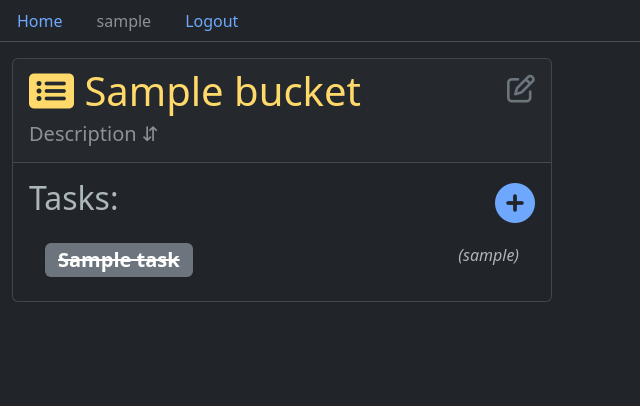
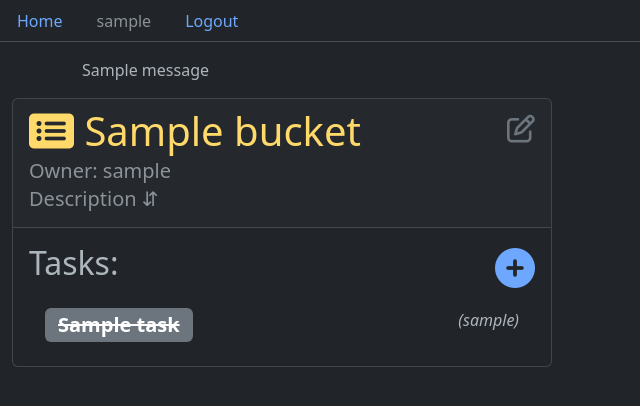
Before and after one commit to giovanibs/django_bucket_list, a Django app: page /bucket/1/ in a window 1280 px wide. Shown: the top 406 px of the page, without its empty margins (0-640 px from the left). Run offline with Django 4.2, Linux system fonts and the light colour scheme; a user stored in the database is signed in; tables that the repository leaves empty hold one stand-in row (values such as "Sample post"); one stand-in notice (Sample message) is shown; some libraries are stand-ins or nearby versions.

Commit message:
+ permissions and alerts

```diff
--- a/bucketapp/templates/bucketapp/base.html
+++ b/bucketapp/templates/bucketapp/base.html
@@ -45,6 +45,15 @@
           </li>
         {% endif %}
       </ul>
+    </header>
+
+    {% if messages %}
+      <div class="container mt-3">
+          {% for message in messages %}
+              <div{% if message.tags %} class="{{ message.tags }}"{% endif %}>{{ message }}</div>
+          {% endfor %}
+      </div>
+    {% endif %}
 
     <div role="main" class="container-fluid">{% block content %}{% endblock %}</div>
 
--- a/bucketapp/templates/bucketapp/bucket_detail.html
+++ b/bucketapp/templates/bucketapp/bucket_detail.html
@@ -16,10 +16,13 @@
       </a>
 
     </div>
+    <div class="card-subtitle mb-2 text-body-secondary h5" type="button" data-bs-toggle="collapse" data-bs-target="#collapseDescription" aria-expanded="false" aria-controls="collapseDescription">
+      Owner: {{ bucket.owner }}
+    </div>
 
-      <span class="card-subtitle mb-2 text-body-secondary h5" type="button" data-bs-toggle="collapse" data-bs-target="#collapseDescription" aria-expanded="false" aria-controls="collapseDescription">
+      <div class="card-subtitle mb-2 text-body-secondary h5" type="button" data-bs-toggle="collapse" data-bs-target="#collapseDescription" aria-expanded="false" aria-controls="collapseDescription">
         Description &#8693
-      </span>
+      </div>
 
     <div class="collapse mb-3" id="collapseDescription">
       <p class="card-text">{{ bucket.description }}</p>
--- a/bucketapp/views.py
+++ b/bucketapp/views.py
@@ -24,6 +24,20 @@
         context = super().get_context_data(**kwargs)
         context['view_type'] = 'create'
         return context
+
+
+    def form_valid(self, form):
+        bucket = form.cleaned_data['bucket']
+
+        if self.request.user != bucket.owner:
+            messages.error(self.request,
+                       "You are not the owner of this bucket.",
+                       # bootstrap tags
+                       extra_tags="alert alert-warning d-flex align-items-center"
+        )
+            return self.render_to_response(self.get_context_data(form=form))
+
+        return super().form_valid(form)
 
 
 class BucketCreate(LoginRequiredMixin, CreateView):
@@ -63,25 +77,90 @@
     model = Task
     fields = '__all__'
 
+    def dispatch(self, request, *args, **kwargs):
+        self.object = self.get_object()
+
+        if self.request.user != self.object.bucket.owner:
+            messages.error(self.request,
+                       "You are not the owner of this bucket.",
+                       # bootstrap tags
+                       extra_tags="alert alert-warning d-flex align-items-center"
+        )
+            referring_page = request.META.get('HTTP_REFERER')
+            return HttpResponseRedirect(referring_page or reverse('bucket-list'))
+
+        return super().dispatch(request, *args, **kwargs)
+
 
 class BucketUpdate(LoginRequiredMixin, UpdateView):
     model = Bucket
     fields = '__all__'
 
 
+    def dispatch(self, request, *args, **kwargs):
+        self.object = self.get_object()
+
+        if self.request.user != self.object.owner:
+            messages.error(self.request,
+                       "You are not the owner of this bucket.",
+                       # bootstrap tags
+                       extra_tags="alert alert-warning d-flex align-items-center"
+        )
+            referring_page = request.META.get('HTTP_REFERER')
+            return HttpResponseRedirect(referring_page or reverse('bucket-list'))
+
+        return super().dispatch(request, *args, **kwargs)
+
+
 class TaskDelete(LoginRequiredMixin, DeleteView):
     model = Task
     success_url = reverse_lazy('bucket-list')
+
+    def dispatch(self, request, *args, **kwargs):
+        self.object = self.get_object()
+
+        if self.request.user != self.object.bucket.owner:
+            messages.error(self.request,
+                       "You are not the owner of this bucket.",
+                       # bootstrap tags
+                       extra_tags="alert alert-danger d-flex align-items-center"
+        )
+            referring_page = request.META.get('HTTP_REFERER')
+            return HttpResponseRedirect(referring_page or reverse('bucket-list'))
+
+        return super().dispatch(request, *args, **kwargs)
 
 
 class BucketDelete(LoginRequiredMixin, DeleteView):
     model = Bucket
     success_url = reverse_lazy('bucket-list')
 
+    def dispatch(self, request, *args, **kwargs):
+        self.object = self.get_object()
+
+        if self.request.user != self.object.owner:
+            messages.error(self.request,
+                       "You are not the owner of this bucket.",
+                       # bootstrap tags
+                       extra_tags="alert alert-danger d-flex align-items-center"
+        )
+            referring_page = request.META.get('HTTP_REFERER')
+            return HttpResponseRedirect(referring_page or reverse('bucket-list'))
+
+        return super().dispatch(request, *args, **kwargs)
+
 
 @login_required
 def task_toggle_complete(request, pk):
     task = get_object_or_404(Task, id=pk)
-    task.complete = not task.complete
-    task.save()
+
+    if request.user in [task.assignee, task.bucket.owner]:
+        task.complete = not task.complete
+        task.save()
+    else:
+        messages.error(request,
+                       "You are not the owner of the bucket or the task's assignee.",
+                       # bootstrap tags
+                       extra_tags="alert alert-warning d-flex align-items-center"
+        )
     return HttpResponseRedirect(reverse('bucket-detail', args=[task.bucket.pk]))
```
